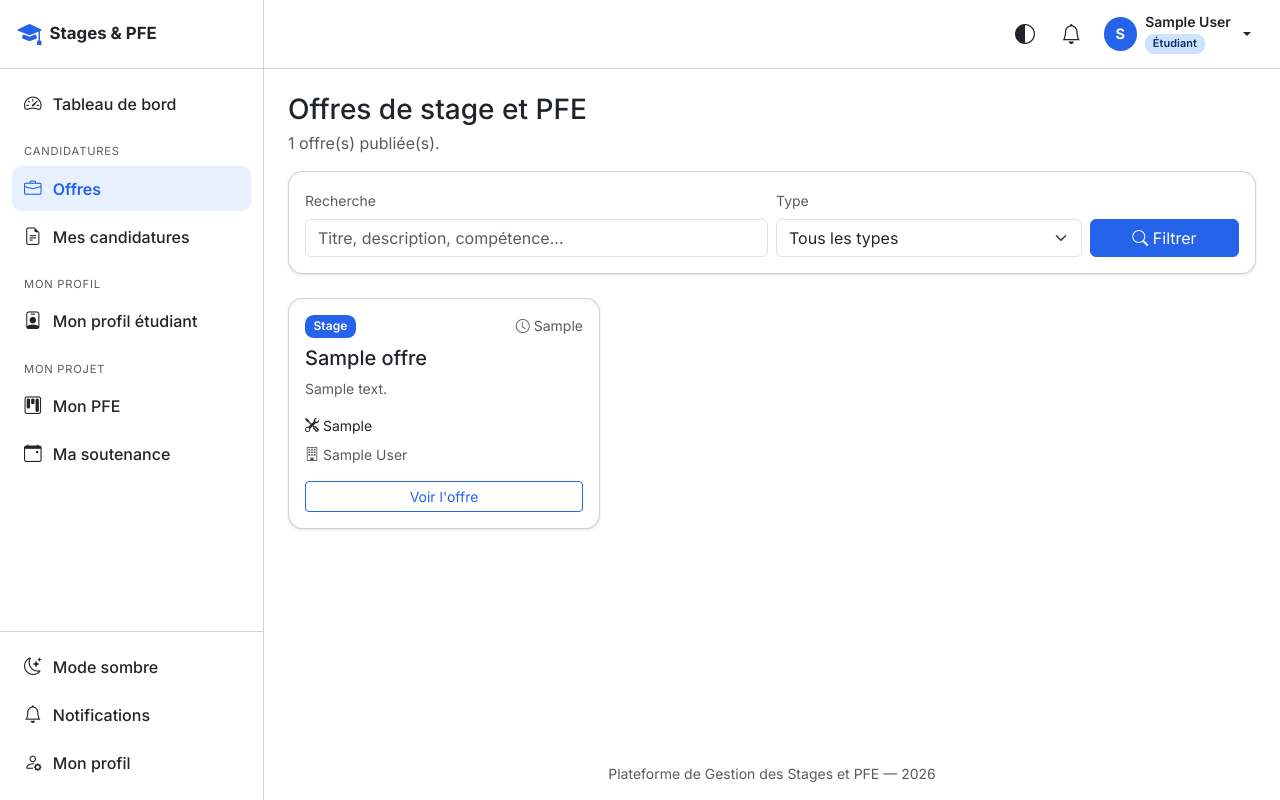
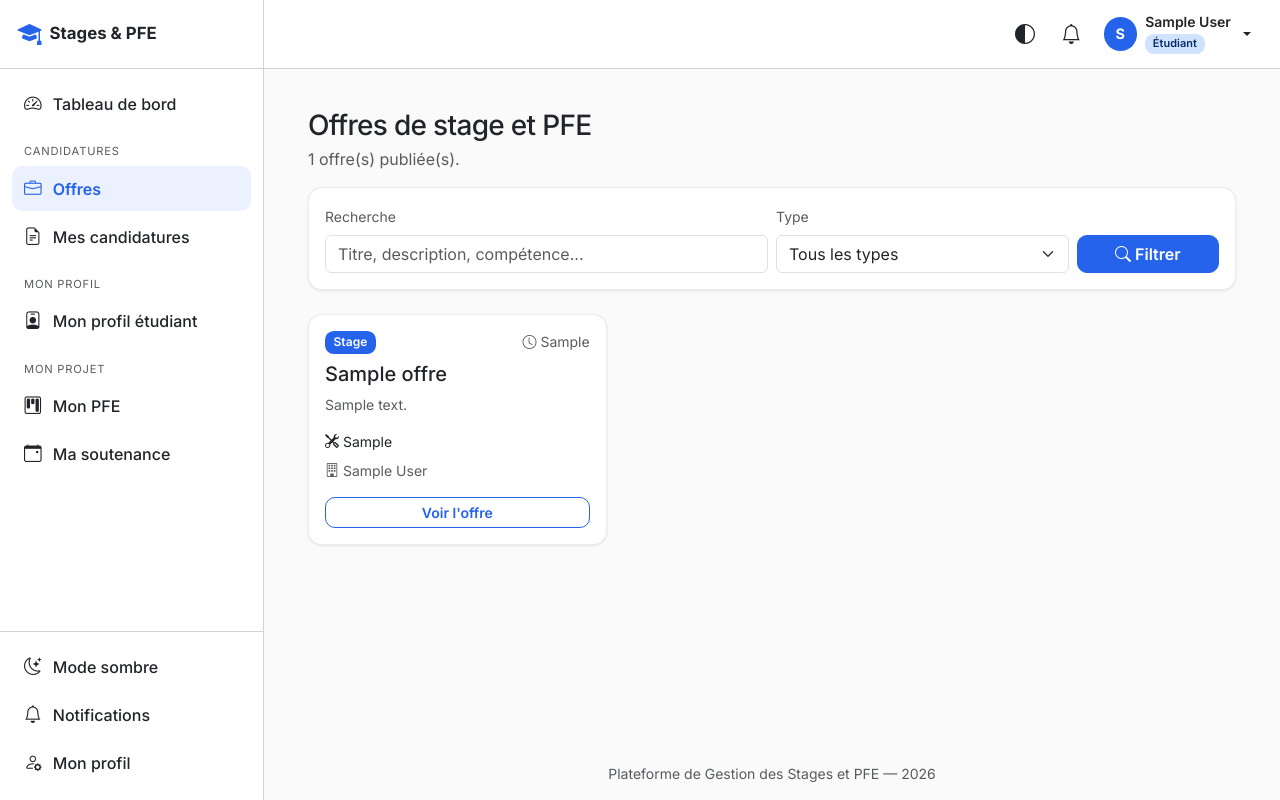
Before and after one commit to jihen22/stages-pfe, a Django app: page /offres/ in a window 1280 px wide. Run offline with Django 5.2, Linux system fonts and the light colour scheme; a user stored in the database is signed in; tables that the repository leaves empty hold one stand-in row (values such as "Sample post"); data that the repository does not hold is empty.

Commit message:
style: refresh design tokens and base layout

```diff
--- a/accounts/static/css/theme.css
+++ b/accounts/static/css/theme.css
@@ -13,18 +13,33 @@
     Roboto, "Helvetica Neue", Arial, sans-serif;
   --bs-font-sans-serif: var(--app-font);
 
-  --app-radius: 0.9rem;
-  --app-radius-sm: 0.6rem;
+  /* Shape ---------------------------------------------------------------- */
+  --app-radius-sm: 0.625rem;
+  --app-radius: 0.875rem;
+  --app-radius-lg: 1.25rem;
   --app-sidebar-width: 264px;
-  --app-shadow-sm: 0 1px 2px rgba(15, 23, 42, 0.06),
-    0 1px 3px rgba(15, 23, 42, 0.08);
-  --app-shadow: 0 10px 30px -18px rgba(15, 23, 42, 0.35);
-  --app-shadow-hover: 0 18px 40px -20px rgba(15, 23, 42, 0.45);
+  --app-container: 1140px;
+
+  /* Elevation — soft, diffuse, never harsh ------------------------------ */
+  --app-shadow-sm: 0 1px 2px rgba(16, 24, 40, 0.04),
+    0 1px 3px rgba(16, 24, 40, 0.06);
+  --app-shadow: 0 4px 14px -6px rgba(16, 24, 40, 0.1),
+    0 1px 3px rgba(16, 24, 40, 0.04);
+  --app-shadow-hover: 0 18px 40px -18px rgba(16, 24, 40, 0.22);
+
+  /* Motion -------------------------------------------------------------- */
+  --app-ease: cubic-bezier(0.22, 1, 0.36, 1);
+  --app-duration: 0.45s;
+  --app-duration-fast: 0.18s;
+
+  /* Surfaces ------------------------------------------------------------ */
+  --app-page: #fafafa;
+  --app-border: rgba(16, 24, 40, 0.08);
 
   /* Accent defaults (blue) — overridden by [data-accent] below. */
   --app-accent: #2563eb;
   --app-accent-rgb: 37, 99, 235;
-  --app-accent-soft: rgba(var(--app-accent-rgb), 0.1);
+  --app-accent-soft: rgba(var(--app-accent-rgb), 0.09);
 }
 
 html[data-accent="blue"] {
@@ -71,17 +88,39 @@ html[data-accent="orange"] {
 /* --------------------------------------------------------------------------
    2. Base
    -------------------------------------------------------------------------- */
+html { scroll-behavior: smooth; }
+
 body {
   font-family: var(--app-font);
-  background-color: var(--bs-body-bg);
+  background-color: var(--app-page);
   min-height: 100vh;
+  -webkit-font-smoothing: antialiased;
+  text-rendering: optimizeLegibility;
 }
 
 a { text-decoration: none; }
 
+h1, h2, h3, h4 {
+  letter-spacing: -0.025em;
+  line-height: 1.15;
+}
+
+::selection { background: rgba(var(--app-accent-rgb), 0.18); }
+
 .app-accent-text { color: var(--app-accent) !important; }
 
 /* Buttons / focus rings that Bootstrap generates with fixed colors. */
+.btn {
+  border-radius: var(--app-radius-sm);
+  font-weight: 600;
+  transition: transform var(--app-duration-fast) var(--app-ease),
+    box-shadow var(--app-duration-fast) var(--app-ease),
+    background-color var(--app-duration-fast) ease,
+    border-color var(--app-duration-fast) ease,
+    color var(--app-duration-fast) ease;
+}
+.btn:active { transform: translateY(1px); }
+
 .btn-primary {
   --bs-btn-bg: var(--app-accent);
   --bs-btn-border-color: var(--app-accent);
@@ -138,12 +177,15 @@ a { text-decoration: none; }
 
 /* Cards & tables ---------------------------------------------------------- */
 .card {
-  border: 1px solid var(--bs-border-color-translucent);
+  border: 1px solid var(--app-border);
   border-radius: var(--app-radius);
   box-shadow: var(--app-shadow-sm);
 }
 
-.card-hover { transition: transform 0.16s ease, box-shadow 0.16s ease; }
+.card-hover {
+  transition: transform var(--app-duration-fast) var(--app-ease),
+    box-shadow var(--app-duration-fast) var(--app-ease);
+}
 .card-hover:hover {
   transform: translateY(-3px);
   box-shadow: var(--app-shadow-hover);
@@ -259,7 +301,11 @@ a { text-decoration: none; }
 
 .app-content {
   flex-grow: 1;
-  padding: 1.5rem;
+  padding: 2rem 1.5rem 3rem;
+}
+
+@media (min-width: 992px) {
+  .app-content { padding: 2.5rem 2.75rem 4rem; }
 }
 
 .app-topbar {
--- a/templates/base.html
+++ b/templates/base.html
@@ -45,6 +45,7 @@
   <script src="https://cdn.jsdelivr.net/npm/bootstrap@5.3.3/dist/js/bootstrap.bundle.min.js"></script>
   <script src="{% static 'js/app.js' %}"></script>
   <script src="{% static 'js/theme.js' %}"></script>
+  <script src="{% static 'js/ui.js' %}"></script>
   {% block extra_js %}{% endblock %}
 </body>
 </html>
```
Also changed, not shown: other parts of accounts/static/css/theme.css (+72 -1 lines), accounts/static/js/ui.js (added, +105 -0 lines), templates/base_public.html (+4 -4 lines).
